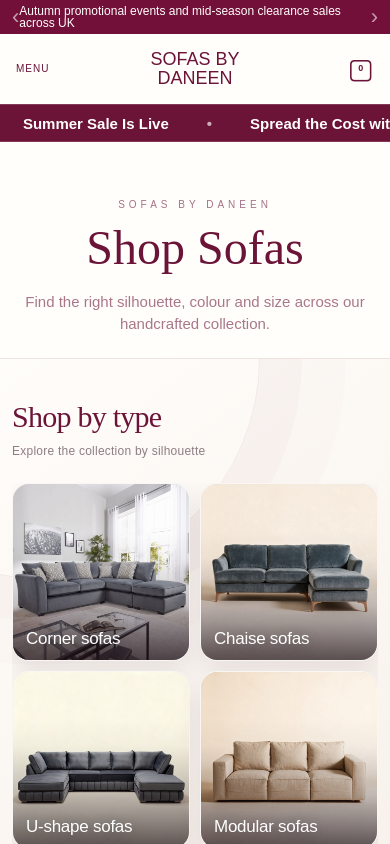
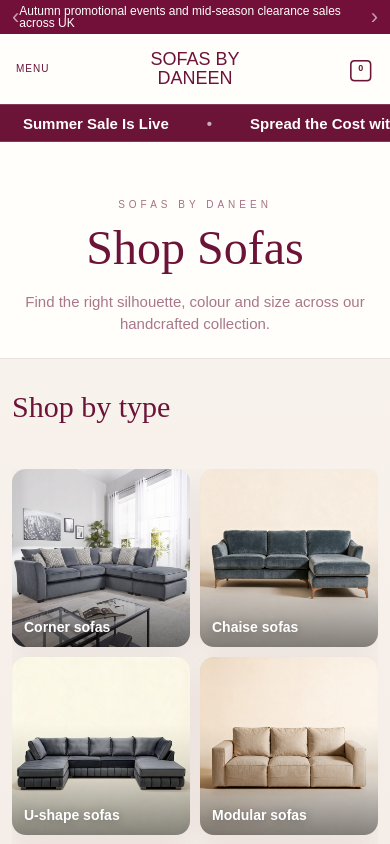
Before and after one commit to ahmedFayyazG/sofasbydaneen, a Next.js app: page /shop in a window 390 px wide. Shown: the top 844 px of the page. Built offline with nearby package versions, Linux system fonts and the light colour scheme; a web font is replaced by a local one.

Commit message:
Restore previous Shop by type design without losing newer page updates

```diff
--- a/app/shop/type-cards.css
+++ b/app/shop/type-cards.css
@@ -1,285 +1,140 @@
 .shop-filter-section[aria-labelledby="shop-by-type-title"]{
-  position:relative;
-  max-width:none;
-  margin:0 0 86px;
-  padding:70px max(32px,calc((100vw - 1736px)/2)) 78px;
-  overflow:hidden;
-  background:
-    radial-gradient(circle at 8% 12%,rgba(107,20,56,.075),transparent 28%),
-    radial-gradient(circle at 92% 84%,rgba(180,137,104,.12),transparent 30%),
-    linear-gradient(135deg,#fffdf9 0%,#f8f2ed 48%,#f2e8e1 100%);
-  border-top:1px solid rgba(107,20,56,.055);
-  border-bottom:1px solid rgba(107,20,56,.08);
-  isolation:isolate;
-}
-
-.shop-filter-section[aria-labelledby="shop-by-type-title"]::before{
-  content:"";
-  position:absolute;
-  width:440px;
-  height:440px;
-  left:-180px;
-  top:-220px;
-  border-radius:50%;
-  border:1px solid rgba(107,20,56,.08);
-  box-shadow:0 0 0 42px rgba(107,20,56,.018),0 0 0 86px rgba(107,20,56,.012);
-  pointer-events:none;
-  z-index:-1;
-}
-
-.shop-filter-section[aria-labelledby="shop-by-type-title"]::after{
-  content:"";
-  position:absolute;
-  right:-110px;
-  bottom:-155px;
-  width:340px;
-  height:340px;
-  border-radius:50%;
-  background:rgba(255,255,255,.32);
-  filter:blur(2px);
-  pointer-events:none;
-  z-index:-1;
+  max-width: none;
+  margin: 0 0 70px;
+  padding: 44px max(32px, calc((100vw - 1736px) / 2)) 54px;
+  background: linear-gradient(180deg, #f8f2ed 0%, #f4ebe5 100%);
+  border-top: 1px solid rgba(107,20,56,.06);
+  border-bottom: 1px solid rgba(107,20,56,.09);
 }
 
 .shop-filter-section[aria-labelledby="shop-by-type-title"] .shop-filter-heading{
-  max-width:1800px;
-  margin:0 auto 38px;
-  padding:0;
-  display:flex;
-  align-items:flex-end;
-  justify-content:space-between;
-  gap:20px;
-}
-
-.shop-filter-section[aria-labelledby="shop-by-type-title"] .shop-filter-heading h2{
-  margin:0;
-  font-family:Melodrama,Georgia,serif;
-  font-size:clamp(38px,3.3vw,58px);
-  line-height:.98;
-  font-weight:500;
-  letter-spacing:-.025em;
-  color:var(--burgundy);
-}
-
-.shop-filter-section[aria-labelledby="shop-by-type-title"] .shop-filter-heading h2::after{
-  content:"Explore the collection by silhouette";
-  display:block;
-  margin-top:14px;
-  font-family:Graphik,Arial,sans-serif;
-  font-size:13px;
-  line-height:1.35;
-  font-weight:400;
-  letter-spacing:.02em;
-  color:rgba(73,48,59,.62);
-}
-
-.shop-filter-section[aria-labelledby="shop-by-type-title"] .shop-clear{
-  border:0;
-  border-bottom:1px solid currentColor;
-  background:transparent;
-  padding:4px 0;
-  font-size:13px;
-  color:var(--burgundy);
-  cursor:pointer;
+  max-width: 1800px;
+  margin: 0 auto 26px;
+  padding: 0;
 }
 
 .shop-filter-section[aria-labelledby="shop-by-type-title"] .shop-type-grid{
-  display:grid;
-  grid-template-columns:repeat(6,minmax(0,1fr));
-  gap:18px;
-  max-width:1800px;
-  margin:0 auto;
+  display: grid;
+  grid-template-columns: repeat(5, minmax(0, 1fr));
+  gap: 22px;
+  max-width: 1800px;
+  margin: 0 auto;
 }
 
 .shop-filter-section[aria-labelledby="shop-by-type-title"] .shop-type-tile{
-  position:relative;
-  aspect-ratio:1/.92;
-  width:100%;
-  min-width:0;
-  overflow:hidden;
-  border:1px solid rgba(255,255,255,.72);
-  border-radius:26px;
-  padding:0;
-  background:#e8e4df;
-  cursor:pointer;
-  isolation:isolate;
-  text-align:left;
-  box-shadow:0 20px 45px rgba(65,35,47,.10),0 2px 8px rgba(65,35,47,.05);
-  transform:translateY(0);
-  transition:transform .32s cubic-bezier(.2,.7,.2,1),box-shadow .32s ease,border-color .32s ease;
+  position: relative;
+  aspect-ratio: 1 / 1;
+  width: 100%;
+  min-width: 0;
+  overflow: hidden;
+  border: 0;
+  border-radius: 18px;
+  padding: 0;
+  background: #e8e8e8;
+  cursor: pointer;
+  isolation: isolate;
+  text-align: left;
+  box-shadow: 0 8px 28px rgba(74,31,47,.06);
 }
 
 .shop-filter-section[aria-labelledby="shop-by-type-title"] .shop-type-tile::after{
-  content:"";
-  position:absolute;
-  inset:0;
-  z-index:1;
-  background:linear-gradient(to top,rgba(30,17,23,.72) 0%,rgba(30,17,23,.26) 31%,rgba(30,17,23,.035) 58%,transparent 74%);
-  pointer-events:none;
-  transition:opacity .32s ease;
-}
-
-.shop-filter-section[aria-labelledby="shop-by-type-title"] .shop-type-tile::before{
-  content:"";
-  position:absolute;
-  inset:10px;
-  z-index:2;
-  border:1px solid rgba(255,255,255,.22);
-  border-radius:19px;
-  pointer-events:none;
-  opacity:0;
-  transform:scale(.985);
-  transition:opacity .3s ease,transform .3s ease;
+  content: "";
+  position: absolute;
+  inset: 0;
+  z-index: 1;
+  background: linear-gradient(to top, rgba(0,0,0,.48) 0%, rgba(0,0,0,.12) 34%, rgba(0,0,0,0) 62%);
+  pointer-events: none;
 }
 
 .shop-filter-section[aria-labelledby="shop-by-type-title"] .shop-type-tile img{
-  position:absolute;
-  inset:0;
-  width:100%;
-  height:100%;
-  object-fit:cover;
-  object-position:center;
-  display:block;
-  transform:scale(1.001);
-  transition:transform .6s cubic-bezier(.2,.7,.2,1),filter .4s ease;
+  position: absolute;
+  inset: 0;
+  width: 100%;
+  height: 100%;
+  object-fit: cover;
+  object-position: center;
+  display: block;
+  transition: transform .35s ease, filter .35s ease;
 }
 
 .shop-filter-section[aria-labelledby="shop-by-type-title"] .shop-type-tile > span{
-  position:absolute;
-  left:22px;
-  right:22px;
-  bottom:20px;
-  z-index:3;
-  color:#fff;
-  font-family:Melodrama,Georgia,serif;
-  font-size:clamp(19px,1.3vw,26px);
-  line-height:1.05;
-  font-weight:500;
-  letter-spacing:-.015em;
-  text-shadow:0 2px 16px rgba(0,0,0,.3);
-  transform:translateY(0);
-  transition:transform .32s ease;
-}
-
-.shop-filter-section[aria-labelledby="shop-by-type-title"] .shop-type-tile:hover{
-  transform:translateY(-7px);
-  border-color:rgba(255,255,255,.95);
-  box-shadow:0 28px 58px rgba(65,35,47,.15),0 7px 16px rgba(65,35,47,.07);
-}
-
-.shop-filter-section[aria-labelledby="shop-by-type-title"] .shop-type-tile:hover::before{
-  opacity:1;
-  transform:scale(1);
+  position: absolute;
+  left: 22px;
+  right: 22px;
+  bottom: 20px;
+  z-index: 2;
+  color: #fff;
+  font-family: Graphik, Arial, sans-serif;
+  font-size: 18px;
+  line-height: 1.15;
+  font-weight: 700;
+  text-shadow: 0 1px 8px rgba(0,0,0,.28);
 }
 
 .shop-filter-section[aria-labelledby="shop-by-type-title"] .shop-type-tile:hover img{
-  transform:scale(1.055);
-  filter:saturate(1.03) contrast(1.02);
-}
-
-.shop-filter-section[aria-labelledby="shop-by-type-title"] .shop-type-tile:hover > span{
-  transform:translateY(-3px);
+  transform: scale(1.035);
 }
 
 .shop-filter-section[aria-labelledby="shop-by-type-title"] .shop-type-tile.active{
-  outline:0;
-  border-color:rgba(107,20,56,.58);
-  box-shadow:0 0 0 3px rgba(107,20,56,.13),0 24px 50px rgba(65,35,47,.14);
+  outline: 3px solid var(--burgundy);
+  outline-offset: 3px;
 }
 
 .shop-filter-section[aria-labelledby="shop-by-type-title"] .shop-type-tile.active::before{
-  content:"✓";
-  inset:auto 16px auto auto;
-  top:16px;
-  width:34px;
-  height:34px;
-  border:1px solid rgba(255,255,255,.72);
-  border-radius:50%;
-  display:grid;
-  place-items:center;
-  background:rgba(255,255,255,.94);
-  color:var(--burgundy);
-  font-family:Graphik,Arial,sans-serif;
-  font-size:14px;
-  font-weight:800;
-  opacity:1;
-  transform:none;
-  box-shadow:0 5px 16px rgba(0,0,0,.12);
+  content: "✓";
+  position: absolute;
+  top: 14px;
+  right: 14px;
+  z-index: 3;
+  width: 30px;
+  height: 30px;
+  border-radius: 50%;
+  display: grid;
+  place-items: center;
+  background: rgba(255,255,255,.94);
+  color: var(--burgundy);
+  font-size: 15px;
+  font-weight: 800;
 }
 
-@media(max-width:1450px){
+@media (max-width: 1200px){
   .shop-filter-section[aria-labelledby="shop-by-type-title"] .shop-type-grid{
-    grid-template-columns:repeat(3,minmax(0,1fr));
-    gap:20px;
-  }
-  .shop-filter-section[aria-labelledby="shop-by-type-title"] .shop-type-tile{
-    aspect-ratio:1.18/1;
+    grid-template-columns: repeat(4, minmax(0, 1fr));
+    gap: 18px;
   }
 }
 
-@media(max-width:900px){
+@media (max-width: 900px){
   .shop-filter-section[aria-labelledby="shop-by-type-title"]{
-    padding:52px 18px 58px;
-    margin-bottom:62px;
-  }
-  .shop-filter-section[aria-labelledby="shop-by-type-title"] .shop-filter-heading{
-    margin-bottom:28px;
+    padding: 38px 18px 46px;
   }
   .shop-filter-section[aria-labelledby="shop-by-type-title"] .shop-type-grid{
-    grid-template-columns:repeat(2,minmax(0,1fr));
-    gap:14px;
-  }
-  .shop-filter-section[aria-labelledby="shop-by-type-title"] .shop-type-tile{
-    aspect-ratio:1/1;
-    border-radius:20px;
-  }
-  .shop-filter-section[aria-labelledby="shop-by-type-title"] .shop-type-tile::before{
-    inset:8px;
-    border-radius:14px;
+    grid-template-columns: repeat(2, minmax(0, 1fr));
+    gap: 14px;
   }
   .shop-filter-section[aria-labelledby="shop-by-type-title"] .shop-type-tile > span{
-    left:17px;
-    right:17px;
-    bottom:16px;
-    font-size:21px;
+    left: 16px;
+    bottom: 15px;
+    font-size: 16px;
   }
 }
 
-@media(max-width:560px){
+@media (max-width: 560px){
   .shop-filter-section[aria-labelledby="shop-by-type-title"]{
-    padding:42px 12px 46px;
-    margin-bottom:48px;
-    background:linear-gradient(145deg,#fffdfa 0%,#f6eee8 100%);
-  }
-  .shop-filter-section[aria-labelledby="shop-by-type-title"] .shop-filter-heading{
-    align-items:flex-start;
-    margin-bottom:24px;
-  }
-  .shop-filter-section[aria-labelledby="shop-by-type-title"] .shop-filter-heading h2{
-    font-size:38px;
-  }
-  .shop-filter-section[aria-labelledby="shop-by-type-title"] .shop-filter-heading h2::after{
-    font-size:12px;
-    margin-top:10px;
+    padding: 32px 12px 38px;
+    margin-bottom: 46px;
   }
   .shop-filter-section[aria-labelledby="shop-by-type-title"] .shop-type-grid{
-    grid-template-columns:repeat(2,minmax(0,1fr));
-    gap:10px;
+    grid-template-columns: repeat(2, minmax(0, 1fr));
+    gap: 10px;
   }
   .shop-filter-section[aria-labelledby="shop-by-type-title"] .shop-type-tile{
-    border-radius:17px;
-    box-shadow:0 12px 25px rgba(65,35,47,.10);
-  }
-  .shop-filter-section[aria-labelledby="shop-by-type-title"] .shop-type-tile::before{
-    display:none;
+    border-radius: 14px;
   }
   .shop-filter-section[aria-labelledby="shop-by-type-title"] .shop-type-tile > span{
-    left:13px;
-    right:11px;
-    bottom:12px;
-    font-size:17px;
-  }
-  .shop-filter-section[aria-labelledby="shop-by-type-title"] .shop-type-tile:hover{
-    transform:none;
+    left: 12px;
+    right: 12px;
+    bottom: 12px;
+    font-size: 14px;
   }
 }
```
